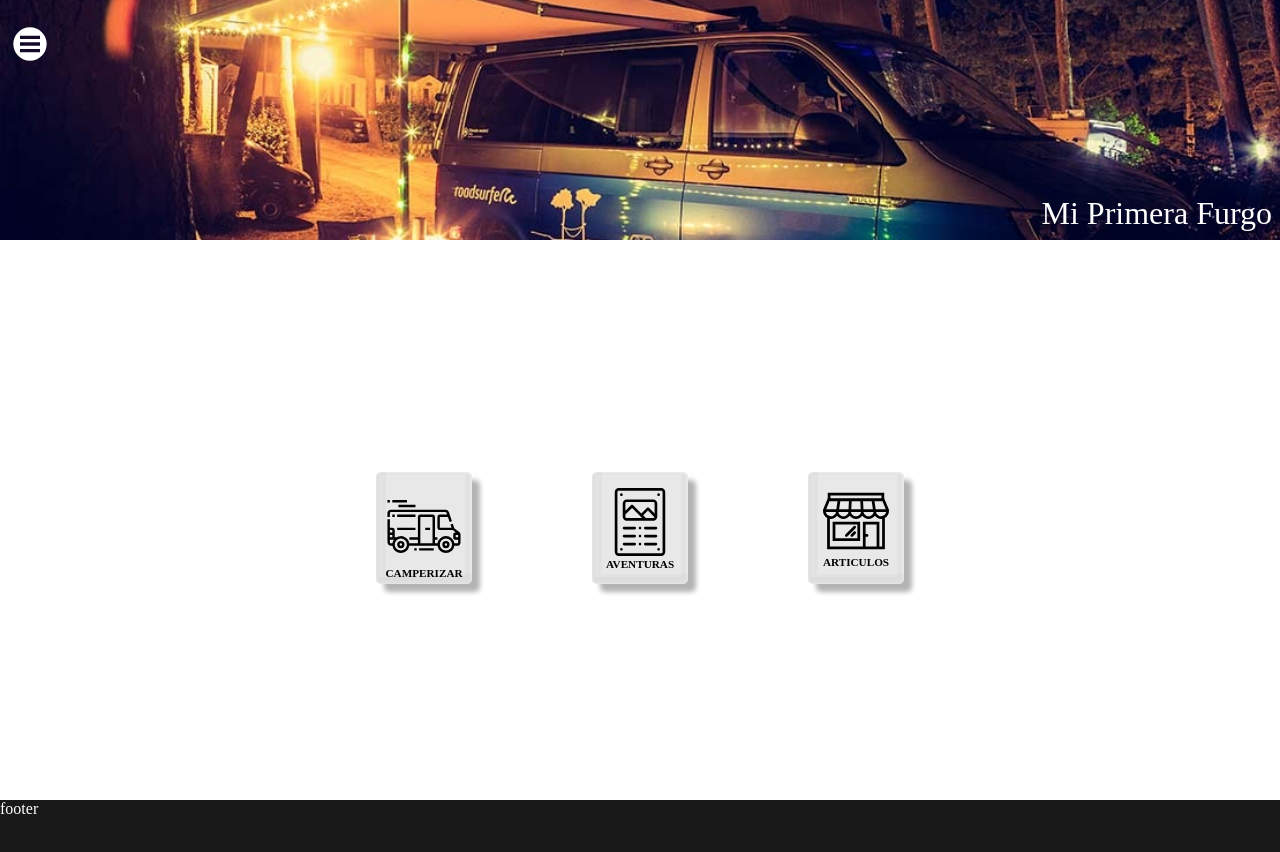
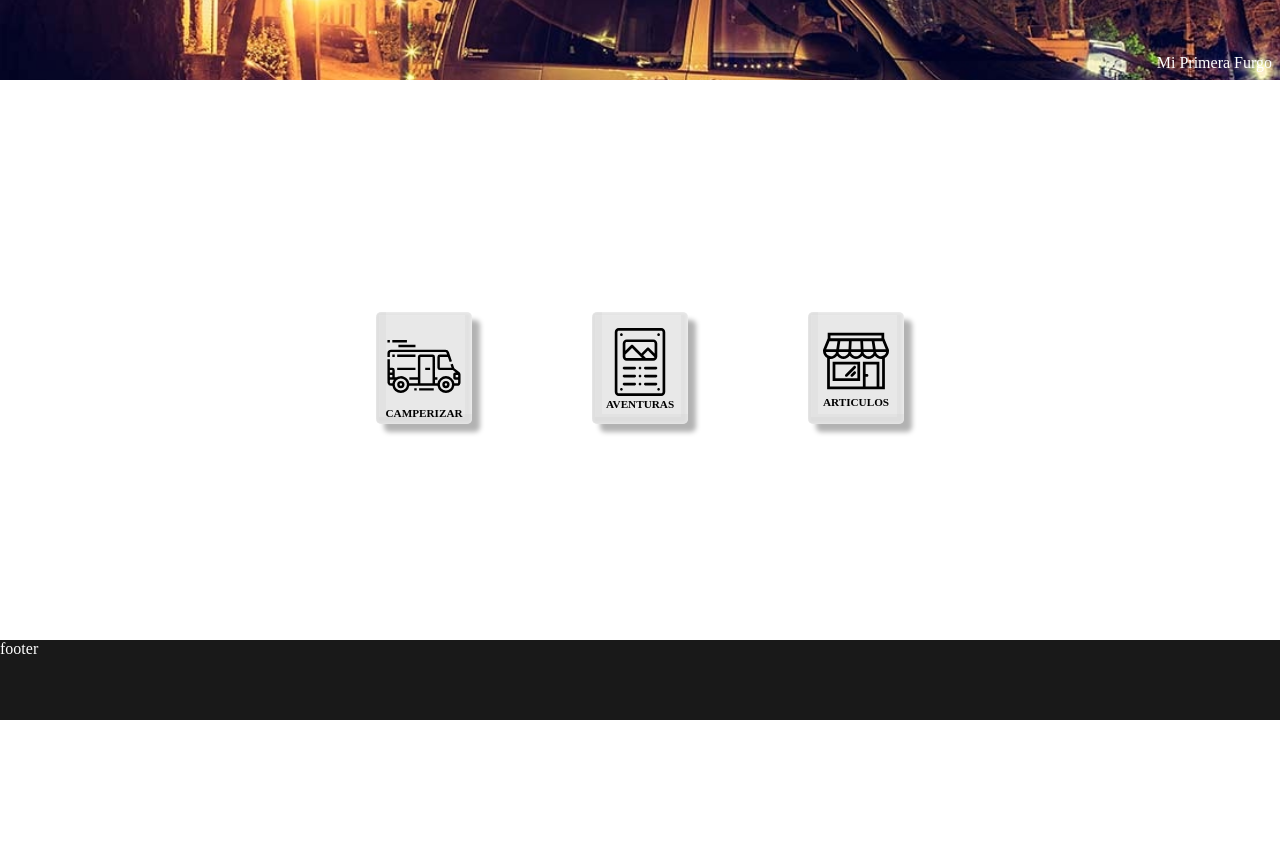
Before and after one commit to j0tac3/miprimerafurgo, an Angular app: page /home in a window 1280 px wide. Shown: the top 852 px of the page. After the commit the page ends 800 px from the top, so only its background shows below. Built offline with nearby package versions, Linux system fonts and the light colour scheme.

Commit message:
Maquetacion del heeader

```diff
--- a/src/app/components/home-components/header/header.component.css
+++ b/src/app/components/home-components/header/header.component.css
@@ -30,11 +30,11 @@
     position: absolute;
     left: 10px;
     top: 1.5rem;
-    transform: translate(0);
+    transform: translate(-150%);
     transition: transform .5s;
 }
 .menu-icon-notvisible{
-    transform: translate(-150%);
+    transform: translate(0);
 }
 
 @media screen and (max-width: 750px) {
--- a/src/app/components/home-components/header/header.component.html
+++ b/src/app/components/home-components/header/header.component.html
@@ -1,7 +1,7 @@
-<div    class="header-container header-container-compact"
-        [ngClass]="{ 'header-container-expand' : currentRoute === 'inicio' }">
+<div    class="header-container header-container-compact">
+        <!-- [ngClass]="{ 'header-container-expand' : currentRoute === 'inicio' }"> -->
     <img    src="assets/media/icons/menu_open.svg" alt="Mi primera Furgo" class="menu-icon"
-            [ngClass]="{ '.menu-icon-notvisible' : currentRoute === 'inicio' }">
+            [ngClass]="{ '.menu-icon-visible' : currentRoute !== 'inicio' }">
     <img src="assets/media/img/furgo_noche.jpg" alt="Mi primera Furgo" class="header-image">
     <a [routerLink]="'/home'" class="header-title">Mi Primera Furgo</a>
 </div>
```
